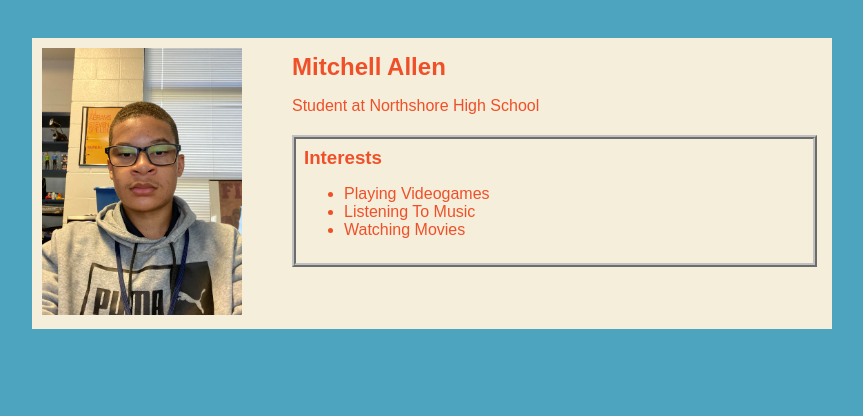
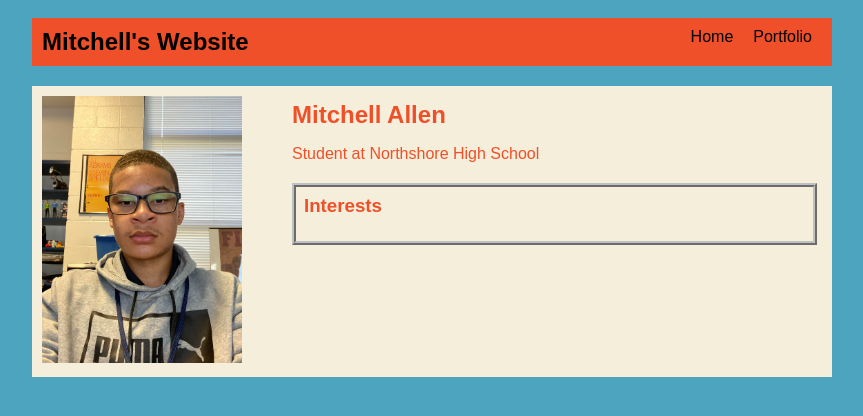
Before and after one commit to mitchellallen1/mitchellallen1.github.io, a plain HTML site: page index.html in a window 1280 px wide. Shown: the whole page, without its empty margins (208-1071 px from the left). Drawn offline with Linux system fonts and the light colour scheme.

Commit message:
fixed extra nav menu

```diff
--- a/index.html
+++ b/index.html
@@ -8,6 +8,17 @@
   <body>
     <!-- All content goes here -->
     <div id="all-contents">
+    <nav>
+      <h1>Mitchell's Website</h1>
+        <ul id="nav-ul">
+      <li class = "nav-li">
+        <a href="index.html">Home</a>
+        </li>
+        <li class="nav-li">
+       <a href="portfolio.html">Portfolio</a>
+        </li>
+      </ul>
+    </nav>
     <main>
    <!-- Sidebar section -->
       <div class="sidebar">
@@ -23,13 +34,3 @@
       <div id="interests">
        <h3> Interests </h3>
        <ul>
-        <li>Playing Videogames</li>
-        <li>Listening To Music</li>
-        <li>Watching Movies</li>
-       </ul>
-      </div>
-      </div>
-    </main>
-    </div>
-  </body>
-</html>
```
Also changed, not shown: portfolio.html (+0 -13 lines).
